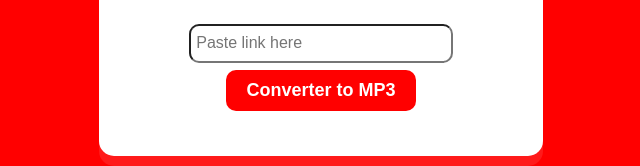
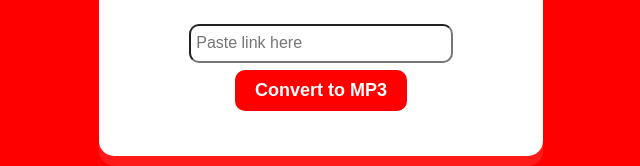
Before and after one commit to Miguelleon-creator/mp3-converter, a plain HTML site: page index.html in a window 1280 px wide. Shown: the part 410-576 px from the top of the page, without its empty margins (319-959 px from the left). Drawn offline with Linux system fonts and the light colour scheme.

Commit message:
Actualizando HTML y otros archivos

```diff
--- a/index.html
+++ b/index.html
@@ -20,7 +20,7 @@
 
         <input type="text" id="urlvideo" placeholder="Paste link here">
 
-        <button id="button-converter">Converter to MP3</button>
+        <button id="button-converter">Convert to MP3</button>
 
         <!-- Use this for put a menssage that to get Js to users -->
         <p id="menssageScript"></p>
```
Also changed, not shown: templates/index.html (+1 -1 lines), requirements.txt, 2 other files.
